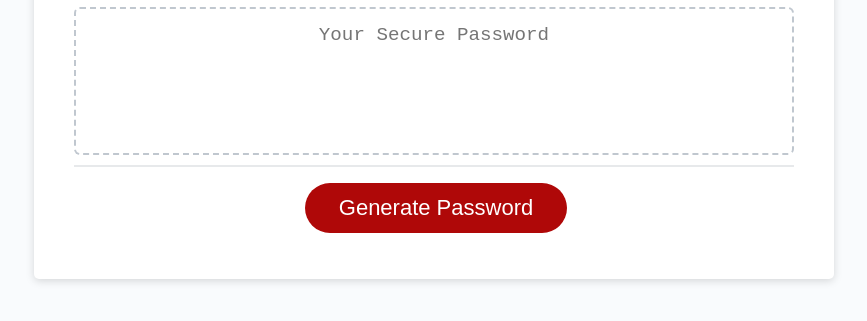
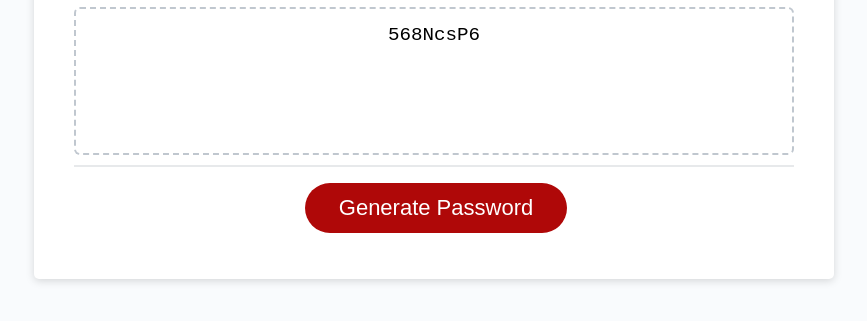
Before and after one commit to sky19930112/password-generator, a plain HTML site: page index.html in a window 1280 px wide. Both pictures are taken after a click on the button "Generate Password". Shown: the part 241-562 px from the top of the page, without its empty margins (206-1073 px from the left). Drawn offline with Linux system fonts and the light colour scheme.

Commit message:
Generate password system

```diff
--- a/index.html
+++ b/index.html
@@ -25,7 +25,7 @@
           ></textarea>
         </div>
         <div class="card-footer">
-          <button id="generate" class="btn">Generate Password</button>
+          <button onclick="result()" id="generate" class="btn">Generate Password</button>
         </div>
       </div>
     </div>
--- a/script.js
+++ b/script.js
@@ -1,6 +1,31 @@
 // Assignment code here
 
 
+
+var passwordEl = document.getElementById("password");
+
+/* Function to generate combination of password */
+
+function password(){
+    var string = '';
+    var characters = 'ABCDEFGHIJKLMNOPQRSTUVWXYZ' +
+            'abcdefghijklmnopqrstuvwxyz0123456789@#$';
+
+    for (let i = 1; i<= 8; i++) {
+        var char = Math.floor(Math.random()
+                    * characters.length + 1);
+
+        string += characters.charAt(char)
+    }
+
+    return string;
+}
+
+function result() {
+    passwordEl.innerHTML = password();
+}
+
+/*
 // Get references to the #generate element
 var generateBtn = document.querySelector("#generate");
 
@@ -15,3 +40,4 @@ function writePassword() {
 
 // Add event listener to generate button
 generateBtn.addEventListener("click", writePassword);
+*/
```
Also changed, not shown: picture/Picture.jpg (added), 1 other file.
